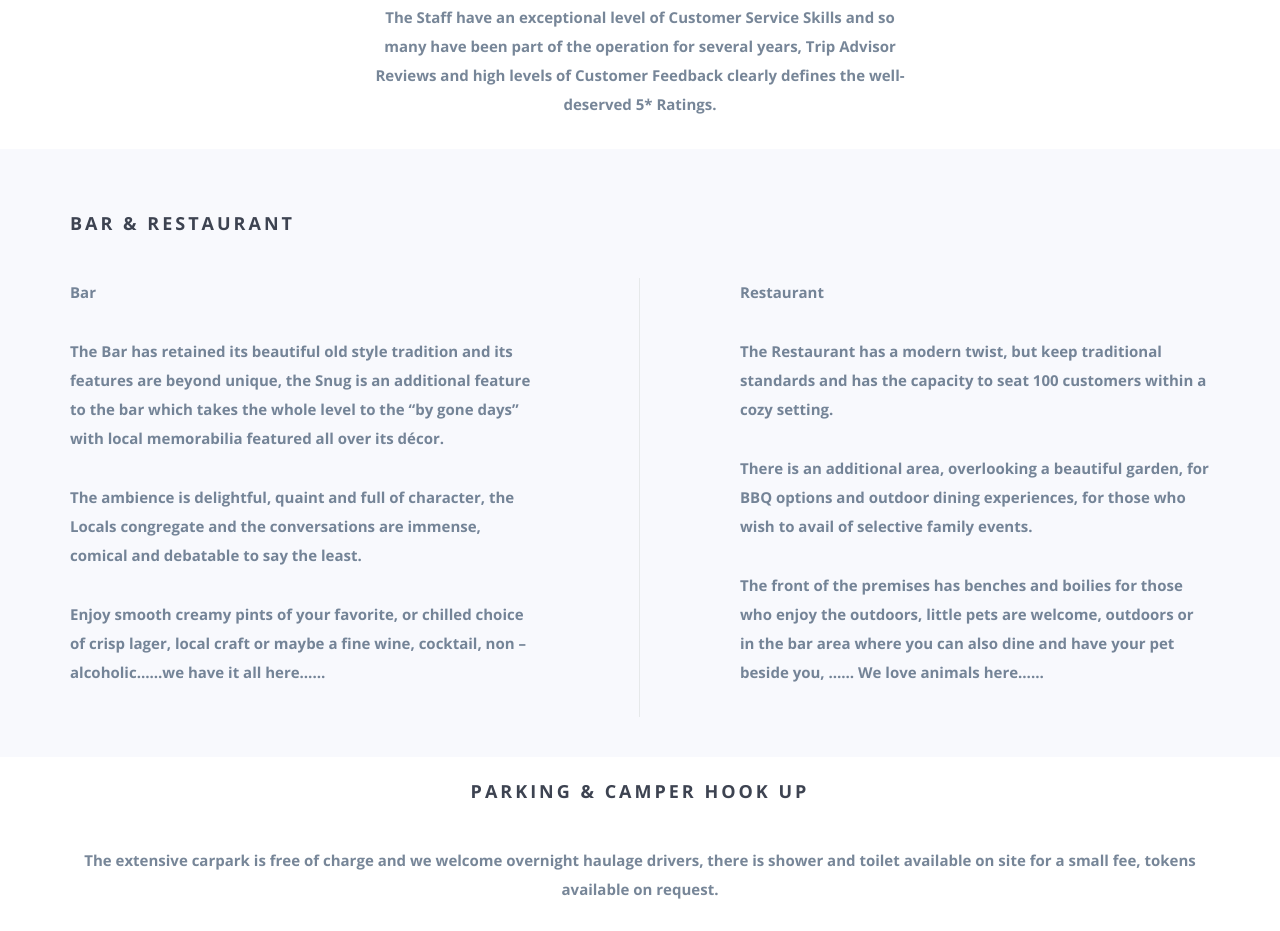
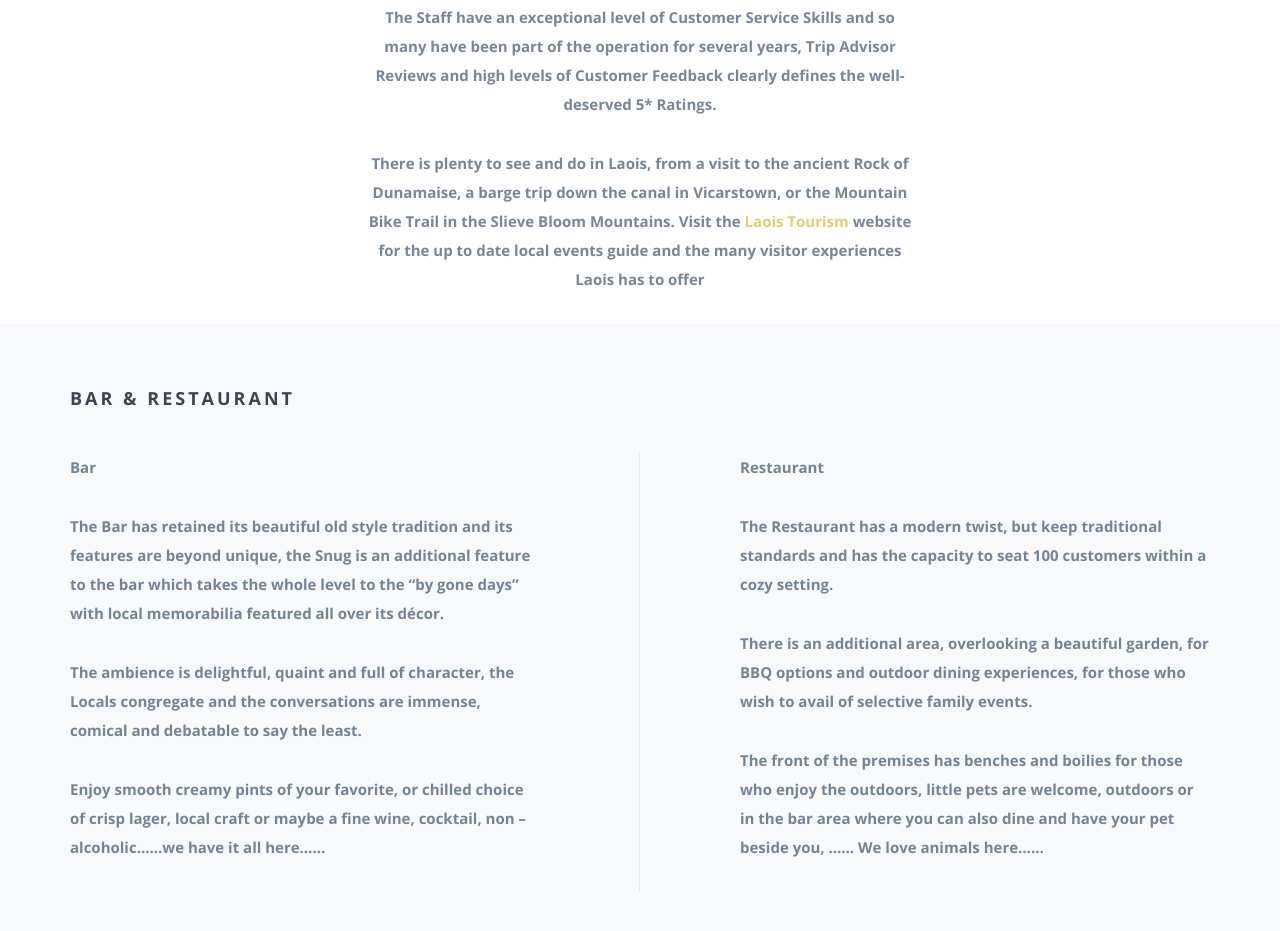
Before and after one commit to ryanoirl/treacys.io, a website: page index.html in a window 1280 px wide. Shown: the part 1722-2653 px from the top of the page. Drawn offline with nearby package versions, Linux system fonts and the light colour scheme; some packages are replaced by stand-ins of ours; files whose address does not match are found by name.

Commit message:
A few changes

```diff
--- a/index.html
+++ b/index.html
@@ -132,6 +132,12 @@
                     The Staff have an exceptional level of Customer Service Skills and so many have been part of the
                     operation for several years, Trip Advisor Reviews and high levels of Customer Feedback clearly
                     defines the well-deserved 5* Ratings.
+                </p>
+                <p>
+                    There is plenty to see and do in Laois, from a visit to the ancient Rock of Dunamaise, a barge
+                    trip down the canal in Vicarstown, or the Mountain Bike Trail in the Slieve Bloom Mountains.
+                    Visit the <a href="https://laoistourism.ie" target="_blank">Laois Tourism</a> website for the
+                    up to date local events guide and the many visitor experiences Laois has to offer
                 </p>
             </div>
             <div class="col-md-3 hidden-sm hidden-xs"><img src="img/NT-203.jpg" class="wp2"></div>
```
